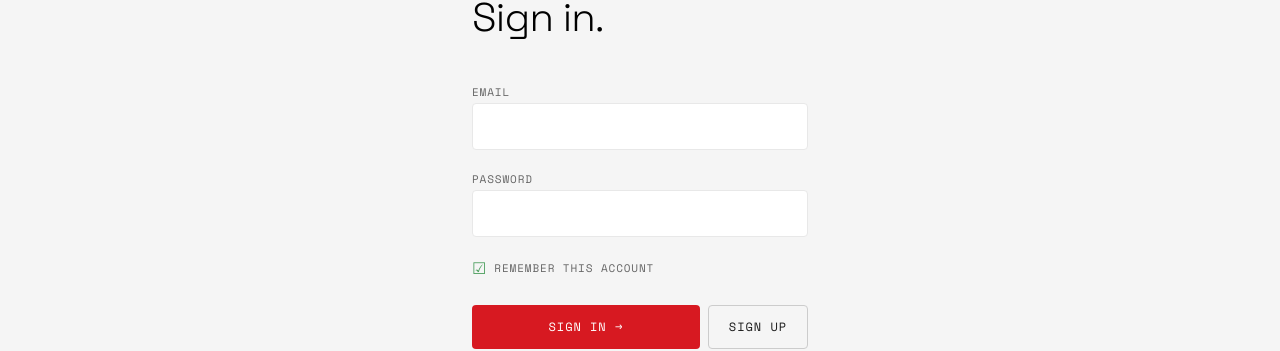
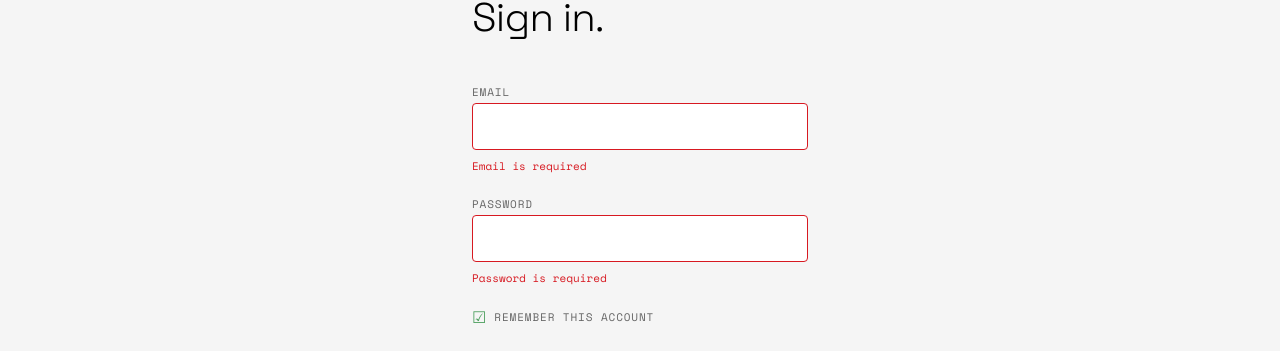
Before and after one commit to yc-technology/recite, a Next.js app: page /login in a window 1280 px wide. Both pictures are taken after a click on the button "SIGN IN →". Shown: the part 202-553 px from the top of the page. Built offline with nearby package versions, Linux system fonts and the light colour scheme; no server answers; a web font is replaced by a local one.

Commit message:
feat: inline form validation on login (required, email format, signup pw length)
Errors show under each field with a red border; cleared on edit. API/auth errors
still surface via the global notifier.

Co-Authored-By: Claude Opus 4.7 <noreply@anthropic.com>

```diff
--- a/app/login/page.tsx
+++ b/app/login/page.tsx
@@ -16,6 +16,7 @@ export default function LoginPage() {
   const passwordRef = useRef<HTMLInputElement>(null);
   const [busy, setBusy] = useState(false);
   const [remember, setRemember] = useState(true);
+  const [errors, setErrors] = useState<{ email?: string; password?: string }>({});
 
   // Prefill the remembered email on load (password is left to the browser's
   // password manager via autoComplete).
@@ -34,10 +35,17 @@ export default function LoginPage() {
     // onChange) is always picked up.
     const email = emailRef.current?.value.trim() ?? "";
     const password = passwordRef.current?.value ?? "";
-    if (!email || !password) {
-      notify("[ERROR: enter email and password]");
-      return;
-    }
+
+    // Field-level validation, shown inline next to each input.
+    const errs: { email?: string; password?: string } = {};
+    if (!email) errs.email = "Email is required";
+    else if (!/^[^\s@]+@[^\s@]+\.[^\s@]+$/.test(email))
+      errs.email = "Enter a valid email address";
+    if (!password) errs.password = "Password is required";
+    else if (kind === "up" && password.length < 6)
+      errs.password = "At least 6 characters";
+    setErrors(errs);
+    if (errs.email || errs.password) return;
     try {
       if (remember) localStorage.setItem(REMEMBER_KEY, email);
       else localStorage.removeItem(REMEMBER_KEY);
@@ -84,8 +92,14 @@ export default function LoginPage() {
               type="email"
               name="email"
               autoComplete="email"
-              className="w-full bg-surface border border-border rounded-[4px] px-4 py-3 text-primary font-mono text-[14px] focus:border-primary outline-none"
+              onChange={() => setErrors((e) => ({ ...e, email: undefined }))}
+              className={`w-full bg-surface border rounded-[4px] px-4 py-3 text-primary font-mono text-[14px] focus:border-primary outline-none ${
+                errors.email ? "border-accent" : "border-border"
+              }`}
             />
+            {errors.email && (
+              <p className="font-mono text-[11px] text-accent">{errors.email}</p>
+            )}
           </div>
           <div className="space-y-2">
             <Label>Password</Label>
@@ -94,9 +108,17 @@ export default function LoginPage() {
               type="password"
               name="password"
               autoComplete="current-password"
+              onChange={() => setErrors((e) => ({ ...e, password: undefined }))}
               onKeyDown={(e) => e.key === "Enter" && run("in")}
-              className="w-full bg-surface border border-border rounded-[4px] px-4 py-3 text-primary font-mono text-[14px] focus:border-primary outline-none"
+              className={`w-full bg-surface border rounded-[4px] px-4 py-3 text-primary font-mono text-[14px] focus:border-primary outline-none ${
+                errors.password ? "border-accent" : "border-border"
+              }`}
             />
+            {errors.password && (
+              <p className="font-mono text-[11px] text-accent">
+                {errors.password}
+              </p>
+            )}
           </div>
           <button
             type="button"
```
